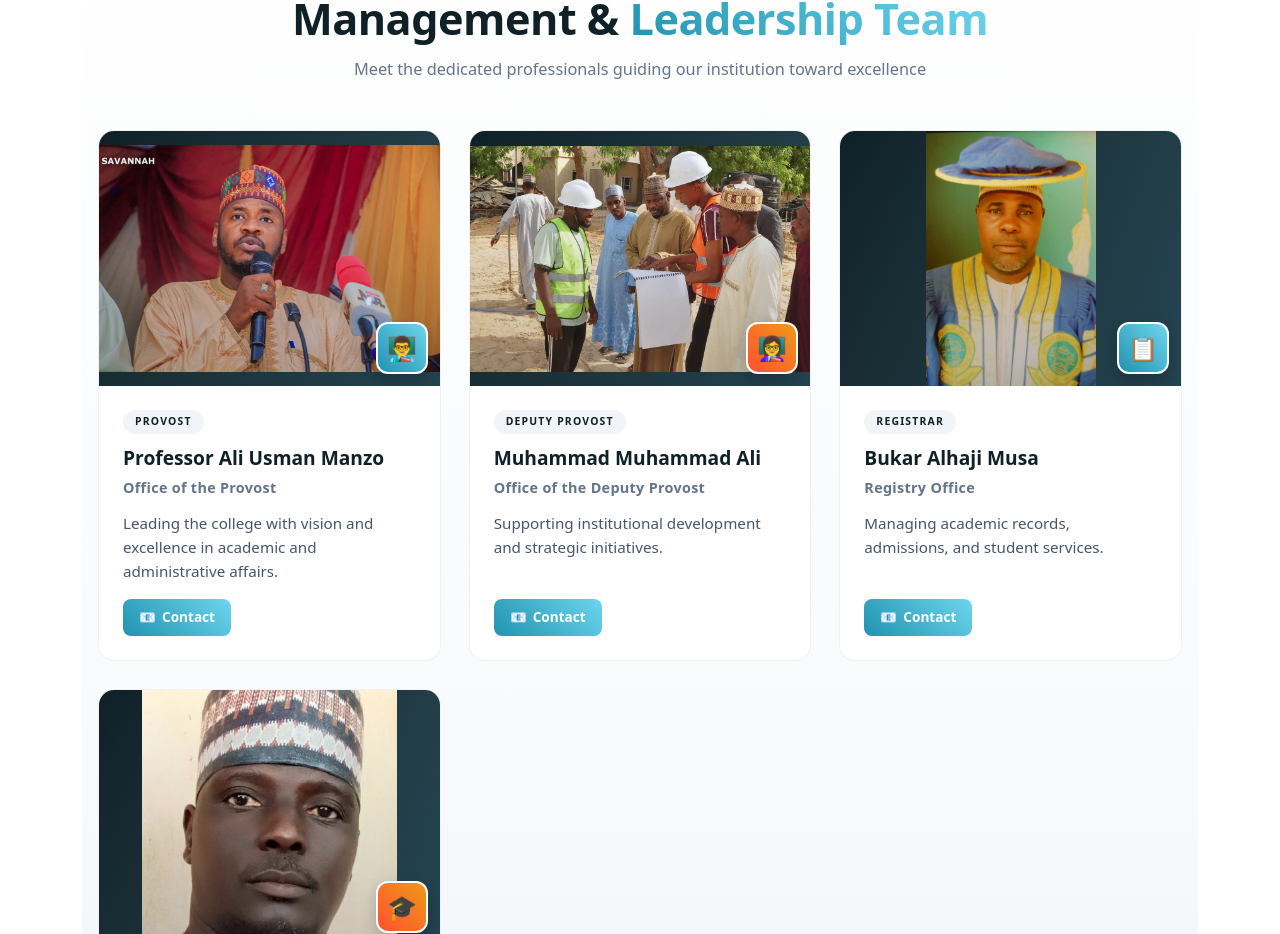
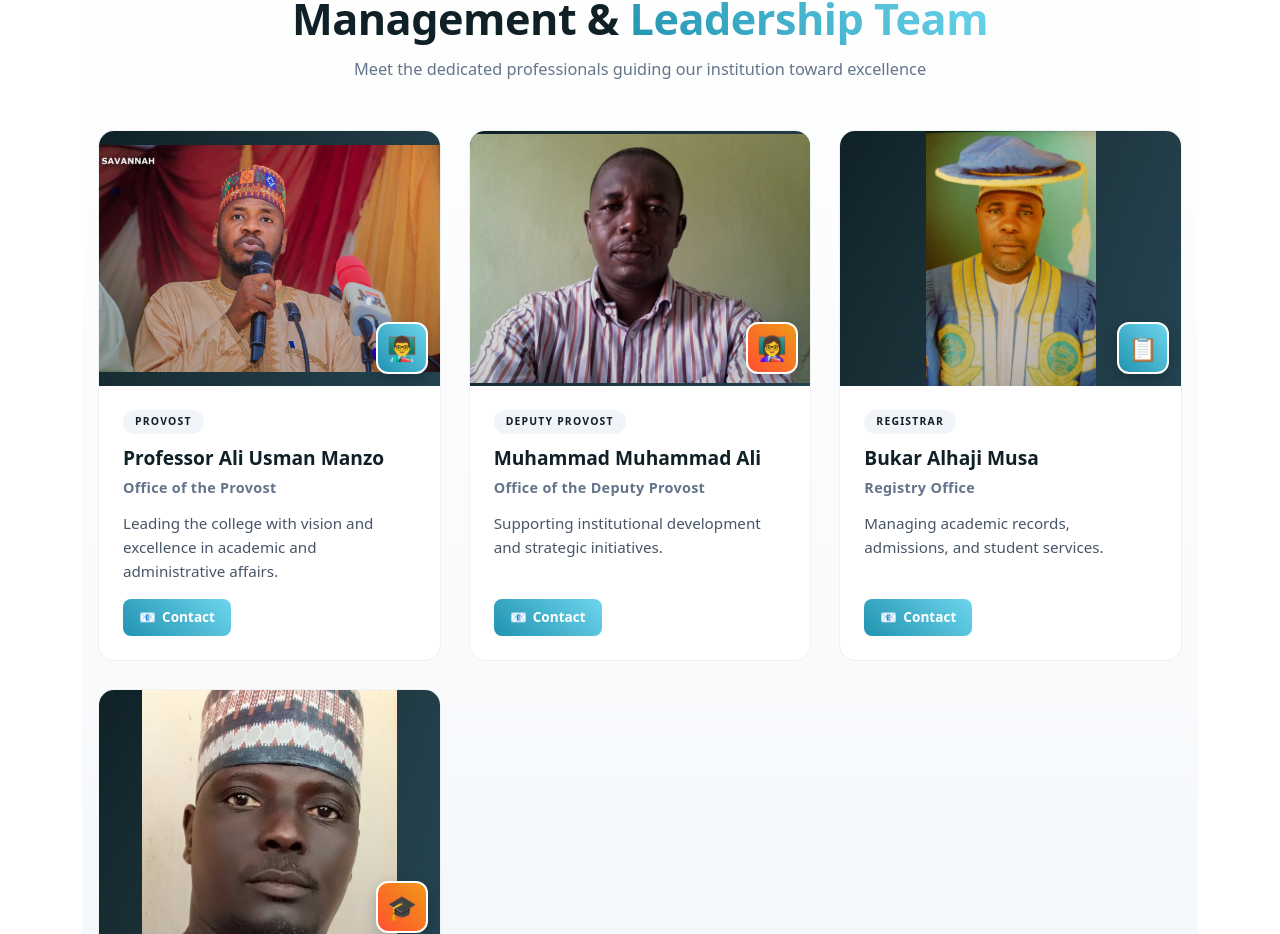
Before and after one commit to musaadamu/coels, a React (Vite) app in the folder frontend/: page / in a window 1280 px wide. Shown: the part 4486-5420 px from the top of the page. Built offline with nearby package versions, Linux system fonts and the light colour scheme.

Commit message:
deputy provost

```diff
--- a/frontend/src/components/LeadershipProfiles.jsx
+++ b/frontend/src/components/LeadershipProfiles.jsx
@@ -17,7 +17,7 @@ const LeadershipProfiles = () => {
       name: 'Muhammad Muhammad Ali',
       office: 'Office of the Deputy Provost',
       bio: 'Supporting institutional development and strategic initiatives.',
-      image: '/images/image7.jpg',
+      image: '/images/image30.jpg',
       email: 'deputyprovost@coels.edu.ng',
       icon: '👩‍🏫'
     },
```
